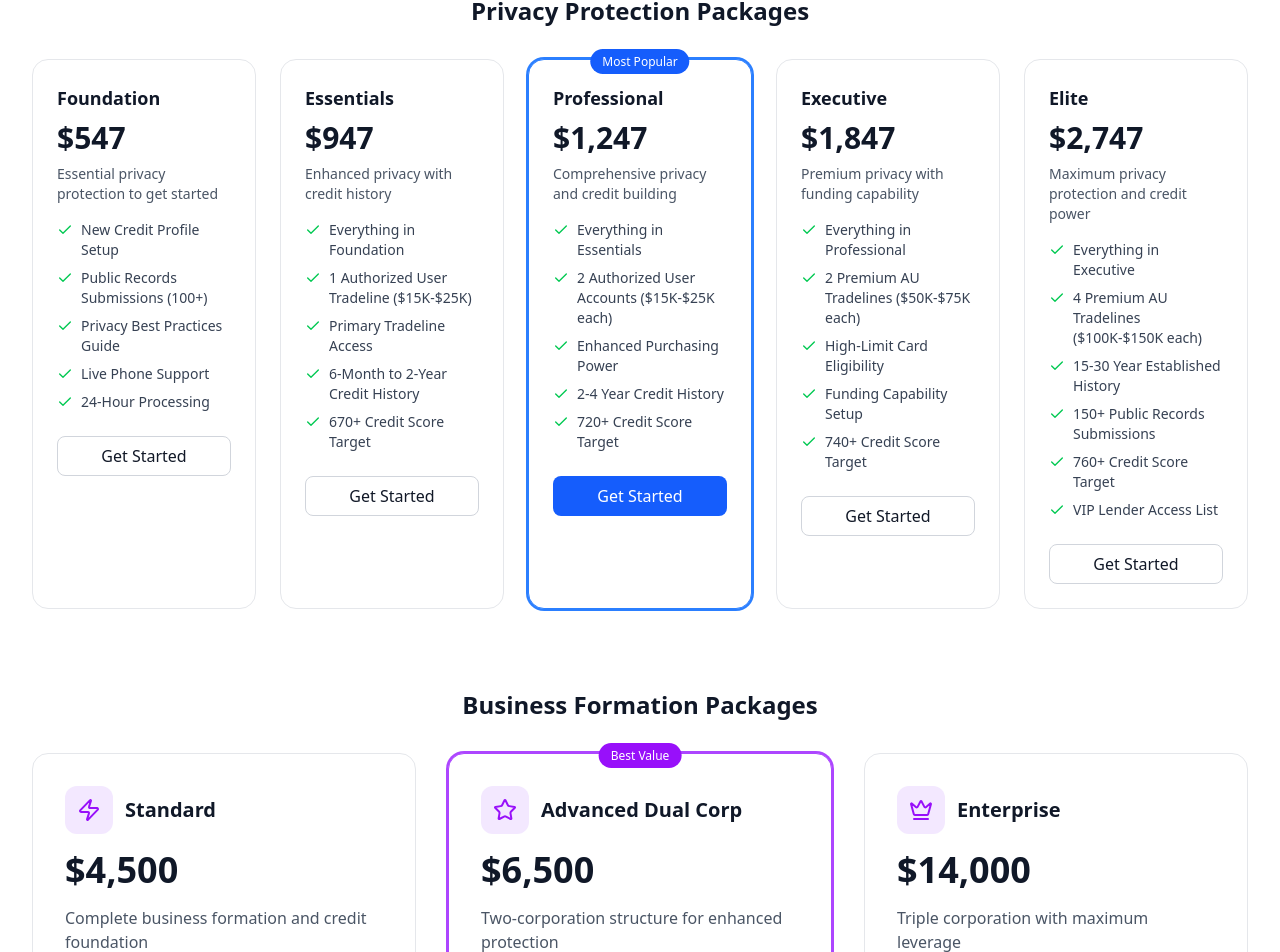
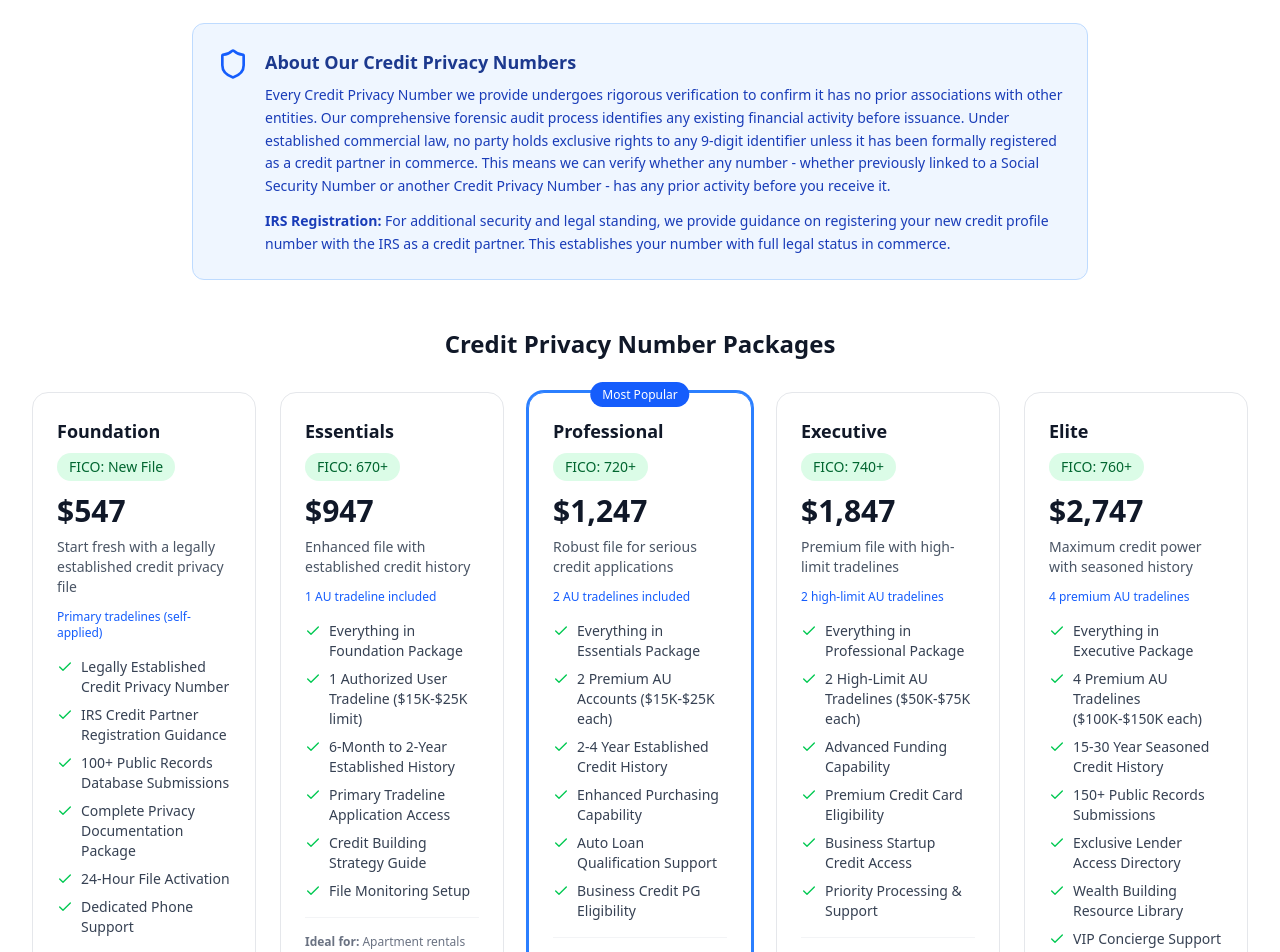
Before and after one commit to AiMagic5000/theascensionco, a Next.js app: page / in a window 1280 px wide. Shown: the part 2181-3133 px from the top of the page. Built offline with nearby package versions, Linux system fonts and the light colour scheme.

Commit message:
feat: update CPN packages with FICO scores, IRS registration info, and vetting notice

```diff
--- a/src/components/landing/packages.tsx
+++ b/src/components/landing/packages.tsx
@@ -2,75 +2,95 @@
 
 import { motion } from "framer-motion"
 import { Button } from "@/components/ui/button"
-import { Check, Star, Zap, Crown } from "lucide-react"
+import { Check, Star, Zap, Crown, Shield, AlertCircle } from "lucide-react"
 import Link from "next/link"
 
-// Privacy Services Packages (CPN + $250 markup)
-const privacyPackages = [
+// Credit Privacy Number Packages (CPN + $250 markup)
+const cpnPackages = [
   {
     name: "Foundation",
     price: 547,
-    description: "Essential privacy protection to get started",
+    ficoScore: "New File",
+    description: "Start fresh with a legally established credit privacy file",
     features: [
-      "New Credit Profile Setup",
-      "Public Records Submissions (100+)",
-      "Privacy Best Practices Guide",
-      "Live Phone Support",
-      "24-Hour Processing",
+      "Legally Established Credit Privacy Number",
+      "IRS Credit Partner Registration Guidance",
+      "100+ Public Records Database Submissions",
+      "Complete Privacy Documentation Package",
+      "24-Hour File Activation",
+      "Dedicated Phone Support",
     ],
+    tradelines: "Primary tradelines (self-applied)",
+    idealFor: "Those seeking a fresh financial start with rental deposits",
     popular: false,
   },
   {
     name: "Essentials",
     price: 947,
-    description: "Enhanced privacy with credit history",
+    ficoScore: "670+",
+    description: "Enhanced file with established credit history",
     features: [
-      "Everything in Foundation",
-      "1 Authorized User Tradeline ($15K-$25K)",
-      "Primary Tradeline Access",
-      "6-Month to 2-Year Credit History",
-      "670+ Credit Score Target",
+      "Everything in Foundation Package",
+      "1 Authorized User Tradeline ($15K-$25K limit)",
+      "6-Month to 2-Year Established History",
+      "Primary Tradeline Application Access",
+      "Credit Building Strategy Guide",
+      "File Monitoring Setup",
     ],
+    tradelines: "1 AU tradeline included",
+    idealFor: "Apartment rentals with reduced move-in costs",
     popular: false,
   },
   {
     name: "Professional",
     price: 1247,
-    description: "Comprehensive privacy and credit building",
+    ficoScore: "720+",
+    description: "Robust file for serious credit applications",
     features: [
-      "Everything in Essentials",
-      "2 Authorized User Accounts ($15K-$25K each)",
-      "Enhanced Purchasing Power",
-      "2-4 Year Credit History",
-      "720+ Credit Score Target",
+      "Everything in Essentials Package",
+      "2 Premium AU Accounts ($15K-$25K each)",
+      "2-4 Year Established Credit History",
+      "Enhanced Purchasing Capability",
+      "Auto Loan Qualification Support",
+      "Business Credit PG Eligibility",
     ],
+    tradelines: "2 AU tradelines included",
+    idealFor: "Credit cards, auto financing, business guarantees",
     popular: true,
   },
   {
     name: "Executive",
     price: 1847,
-    description: "Premium privacy with funding capability",
+    ficoScore: "740+",
+    description: "Premium file with high-limit tradelines",
     features: [
-      "Everything in Professional",
-      "2 Premium AU Tradelines ($50K-$75K each)",
-      "High-Limit Card Eligibility",
-      "Funding Capability Setup",
-      "740+ Credit Score Target",
+      "Everything in Professional Package",
+      "2 High-Limit AU Tradelines ($50K-$75K each)",
+      "Advanced Funding Capability",
+      "Premium Credit Card Eligibility",
+      "Business Startup Credit Access",
+      "Priority Processing & Support",
     ],
+    tradelines: "2 high-limit AU tradelines",
+    idealFor: "Business funding and premium credit lines",
     popular: false,
   },
   {
     name: "Elite",
     price: 2747,
-    description: "Maximum privacy protection and credit power",
+    ficoScore: "760+",
+    description: "Maximum credit power with seasoned history",
     features: [
-      "Everything in Executive",
+      "Everything in Executive Package",
       "4 Premium AU Tradelines ($100K-$150K each)",
-      "15-30 Year Established History",
+      "15-30 Year Seasoned Credit History",
       "150+ Public Records Submissions",
-      "760+ Credit Score Target",
-      "VIP Lender Access List",
+      "Exclusive Lender Access Directory",
+      "Wealth Building Resource Library",
+      "VIP Concierge Support",
     ],
+    tradelines: "4 premium AU tradelines",
+    idealFor: "Maximum funding potential and wealth building",
     popular: false,
   },
 ]
@@ -170,21 +190,48 @@ export function Packages() {
           className="text-center mb-16"
         >
           <h2 className="text-3xl sm:text-4xl font-bold text-gray-900">
-            Choose Your Path to Success
+            Choose Your Path to Financial Freedom
           </h2>
           <p className="mt-4 text-lg text-gray-600 max-w-2xl mx-auto">
-            Select the package that best fits your goals. All packages include expert guidance
-            and dedicated support throughout your journey.
+            Our Credit Privacy Numbers are legally established identifiers with standing in commerce.
+            Each package includes expert guidance and dedicated support throughout your journey.
           </p>
         </motion.div>
 
-        {/* Privacy Services */}
+        {/* CPN Notice */}
+        <motion.div
+          initial={{ opacity: 0, y: 20 }}
+          whileInView={{ opacity: 1, y: 0 }}
+          viewport={{ once: true }}
+          className="mb-12 max-w-4xl mx-auto"
+        >
+          <div className="bg-blue-50 border border-blue-200 rounded-xl p-6">
+            <div className="flex items-start gap-4">
+              <div className="flex-shrink-0">
+                <Shield className="h-8 w-8 text-blue-600" />
+              </div>
+              <div>
+                <h4 className="text-lg font-semibold text-blue-900 mb-2">
+                  About Our Credit Privacy Numbers
+                </h4>
+                <p className="text-blue-800 text-sm leading-relaxed">
+                  Every Credit Privacy Number we provide undergoes rigorous verification to confirm it has no prior associations with other entities. Our comprehensive forensic audit process identifies any existing financial activity before issuance. Under established commercial law, no party holds exclusive rights to any 9-digit identifier unless it has been formally registered as a credit partner in commerce. This means we can verify whether any number - whether previously linked to a Social Security Number or another Credit Privacy Number - has any prior activity before you receive it.
+                </p>
+                <p className="text-blue-800 text-sm leading-relaxed mt-3">
+                  <strong>IRS Registration:</strong> For additional security and legal standing, we provide guidance on registering your new credit profile number with the IRS as a credit partner. This establishes your number with full legal status in commerce.
+                </p>
+              </div>
+            </div>
+          </div>
+        </motion.div>
+
+        {/* CPN Packages */}
         <div className="mb-20">
           <h3 className="text-2xl font-bold text-gray-900 mb-8 text-center">
-            Privacy Protection Packages
+            Credit Privacy Number Packages
           </h3>
           <div className="grid grid-cols-1 md:grid-cols-2 lg:grid-cols-5 gap-6">
-            {privacyPackages.map((pkg, index) => (
+            {cpnPackages.map((pkg, index) => (
               <motion.div
                 key={index}
                 initial={{ opacity: 0, y: 20 }}
@@ -207,7 +254,13 @@ export function Packages() {
                 <h4 className="text-lg font-semibold text-gray-900">
                   {pkg.name}
                 </h4>
-                <div className="mt-2">
+
+                {/* FICO Score Badge */}
+                <div className="mt-2 inline-flex items-center px-3 py-1 rounded-full bg-green-100 text-green-800 text-sm font-medium">
+                  FICO: {pkg.ficoScore}
+                </div>
+
+                <div className="mt-3">
                   <span className="text-3xl font-bold text-gray-900">
                     ${pkg.price.toLocaleString()}
                   </span>
@@ -215,6 +268,12 @@ export function Packages() {
                 <p className="mt-2 text-sm text-gray-600">
                   {pkg.description}
                 </p>
+
+                {/* Tradelines Info */}
+                <div className="mt-3 text-xs text-blue-600 font-medium">
+                  {pkg.tradelines}
+                </div>
+
                 <ul className="mt-4 space-y-2">
                   {pkg.features.map((feature, i) => (
                     <li key={i} className="flex items-start text-sm">
@@ -223,7 +282,15 @@ export function Packages() {
                     </li>
                   ))}
                 </ul>
-                <Link href="/sign-up" className="block mt-6">
+
+                {/* Ideal For */}
+                <div className="mt-4 pt-4 border-t border-gray-100">
+                  <p className="text-xs text-gray-500">
+                    <strong>Ideal for:</strong> {pkg.idealFor}
+                  </p>
+                </div>
+
+                <Link href="/sign-up" className="block mt-4">
                   <Button
                     variant={pkg.popular ? "default" : "outline"}
                     className="w-full"
@@ -234,6 +301,11 @@ export function Packages() {
               </motion.div>
             ))}
           </div>
+
+          {/* Payment Options Note */}
+          <p className="text-center text-sm text-gray-500 mt-6">
+            Payment plans available. Contact us for financing options on all packages.
+          </p>
         </div>
 
         {/* Business Packages */}
```
